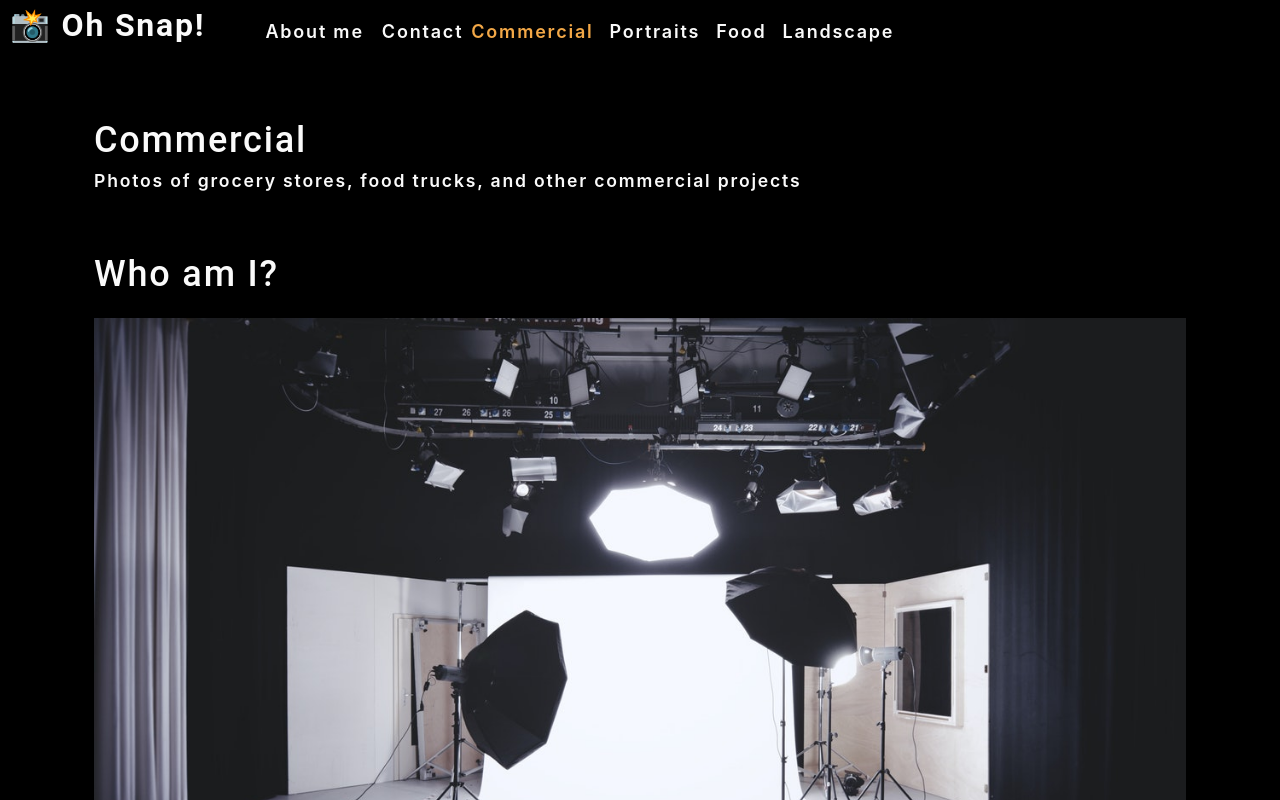
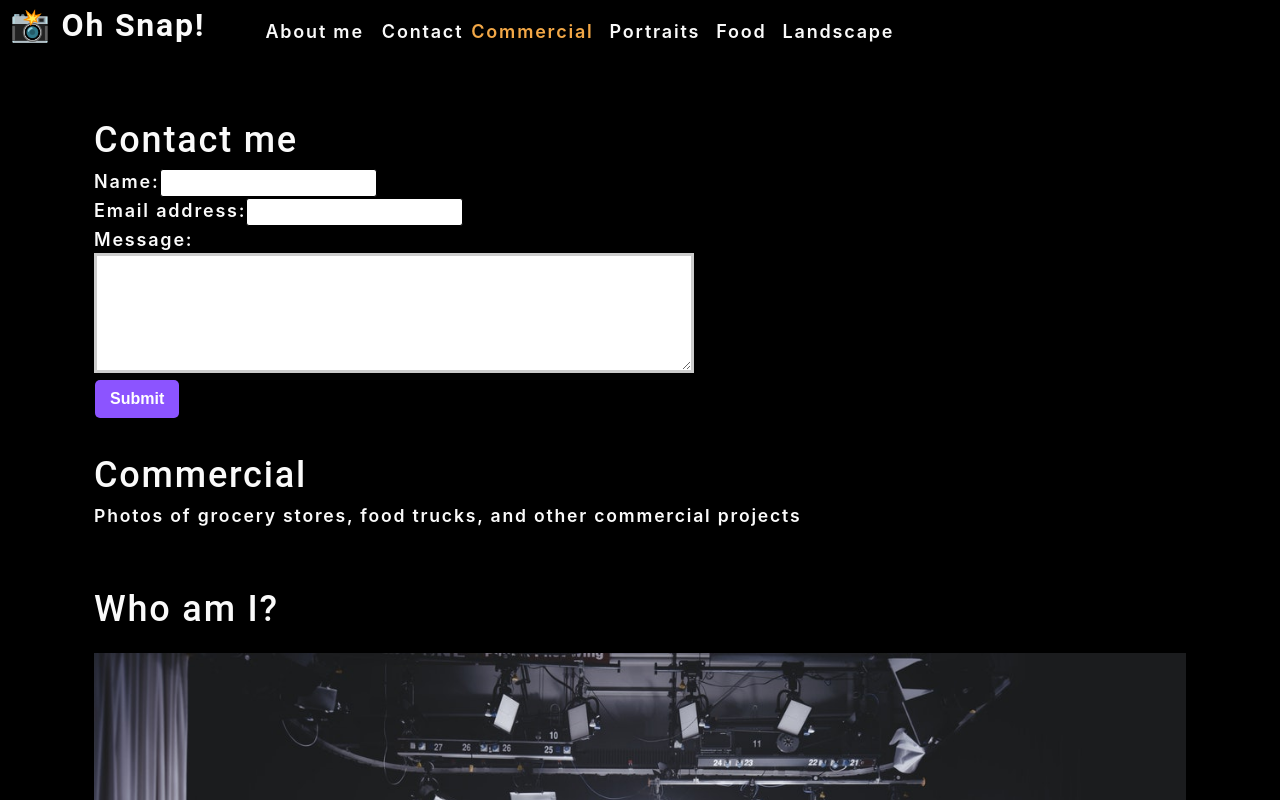
Before and after one commit to denysha-abigail/photo-port, a React (Create React App) app: page / in a window 1280 px wide. Shown: the top 800 px of the page. Built offline with nearby package versions, Linux system fonts and the light colour scheme.

Commit message:
controlled state with a controlled component

```diff
--- a/src/App.js
+++ b/src/App.js
@@ -1,10 +1,11 @@
 // App.js is the root component, or the wrapper component, that houses all of the other components
 // to effect any change on the application, we need to either modify this file or add components inside of it
 // React components follow the PascalCase naming convention; this will help you quickly identify whether a function is a component of just a regular function
-import React,  { useState } from 'react';
+import React, { useState } from 'react';
 import Nav from './components/Nav';
 import About from './components/About';
 import Gallery from './components/Gallery';
+import ContactForm from './components/Contact';
 
 
 // inside the function, HTML is all that is returned; but in reality, it's not HTML but rather a language called JSX that essentially represents HTML in JavaScript
@@ -40,8 +41,9 @@ function App() {
       ></Nav>
       <main>
         <div>
+          <ContactForm></ContactForm>
           <Gallery currentCategory={currentCategory}></Gallery>
-        <About></About>
+          <About></About>
         </div>
       </main>
     </div>
--- a/src/components/Contact/index.js
+++ b/src/components/Contact/index.js
@@ -1,24 +1,46 @@
-import React from 'react';
+// when that form data is maintained by the state of the component, we call it a controlled component. When the data is retrieved, then submitted directly from the DOM, we call it an uncontrolled component; in React, the advantage of a controlled component is that the data can be validated or manipulated using JavaScript, offering better control over the data but also requiring more time to develop
+// to sync the form data of the user input with the component's state, we'll apply the useState hook
+import React, { useState } from 'react';
 
 function ContactForm() {
+    // develop a controlled component to do client-side validation; hook below will manage the form data
+    // a feature of this hook is the ability to initialize the values of the state; in this case, we want to clear the input fields on the component loading; thus, we'll set the initial state to empty strings
+    // formState will have three key-value pairs to represent the three user inputs: name, email, and message.
+    const [formState, setFormState] = useState({ name: '', email: '', message: '' });
+    // destructure the formState object into its named properties, name, email, and message
+    const { name, email, message } = formState;
+    // his function will sync the internal state of the component formState with the user input from the DOM; the onChange event listener will ensure that the handleChange function fires whenever a keystroke is typed into the input field for name
+    // we're using the setFormState function to update the formState value for the name property; we assign the value taken from the input field in the UI with e.target.value and assign this value to the property formState.name; we use the spread operator, ...formState, so we can retain the other key-value pairs in this object; without the spread operator, the formState object would be overwritten to only contain the name: value key pair
+    function handleChange(e) {
+        // setFormState({...formState, name: e.target.value })
+        // the name property of target in the preceding expression actually refers to the name attribute of the form element; this attribute value matches the property names of formState (name, email, and message) and allows us to use [ ] to create dynamic property names
+        setFormState({ ...formState, [e.target.name]: e.target.value })
+    }
+
+    // we'll prevent the default action of the form Submit button and then log the formState object on the Submit button click
+    function handleSubmit(e) {
+        e.preventDefault();
+        console.log(formState);
+    }
+
     // create DOM elements in the contact form using JSX
     // add each form element wrapped in a <div>
     // due to keywords reserved in JavaScript, we need to replace the for attribute in the <label> element to htmlFor, just as class had to be changed to className
     return (
         <section>
             <h1>Contact me</h1>
-            <form id="contact-form">
+            <form id="contact-form" onSubmit={handleSubmit}>
                 <div>
                     <label htmlFor="name">Name:</label>
-                    <input type="text" name="name" />
+                    <input type="text" defaultValue={name} onChange={handleChange} name="name" />
                 </div>
                 <div>
                     <label htmlFor="email">Email address:</label>
-                    <input type="email" name="email" />
+                    <input type="email" defaultValue={email} name="email" onChange={handleChange} />
                 </div>
                 <div>
                     <label htmlFor="message">Message:</label>
-                    <textarea name="message" rows="5" />
+                    <textarea name="message" defaultValue={message} onChange={handleChange} rows="5" />
                 </div>
                 <button type="submit">Submit</button>
             </form>
```
